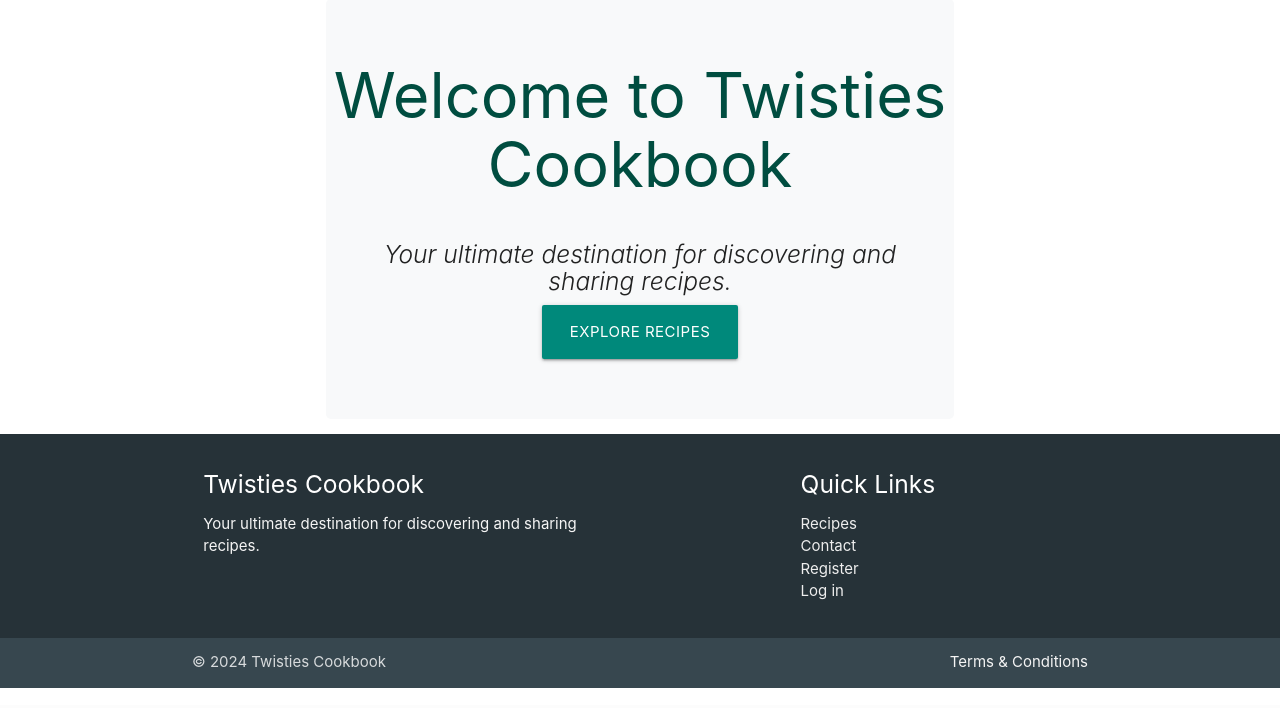
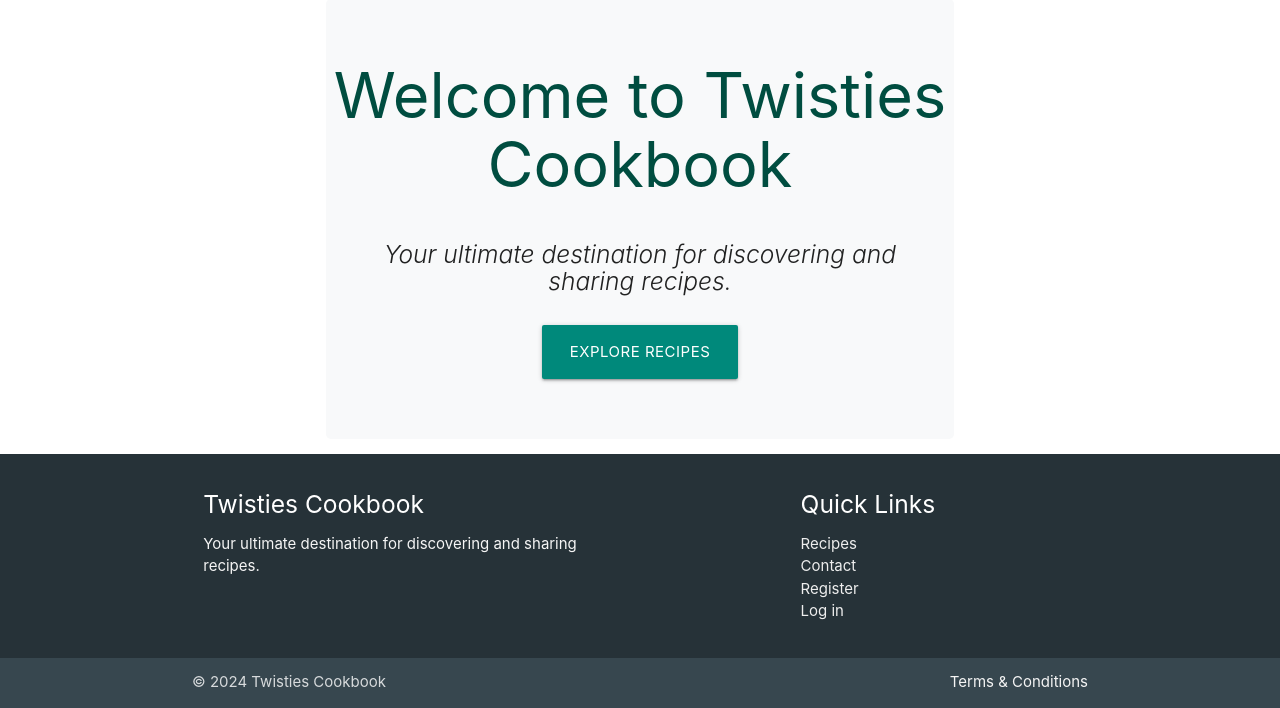
Before and after one commit to twisty147/Twisties-Cook-Book, a Flask app: page / in a window 1280 px wide. Shown: the part 95-803 px from the top of the page. Run offline with Flask 2, Linux system fonts and the light colour scheme; some libraries are stand-ins or nearby versions.

Commit message:
- Applied margin-top: 20px to .btn-large class to improve spacing above the buttons.

```diff
--- a/static/css/styles.css
+++ b/static/css/styles.css
@@ -36,3 +36,7 @@
     padding: 20px 0;
     border-radius: 5px;
 }
+
+.btn-large {
+    margin-top: 20px;
+}
```
